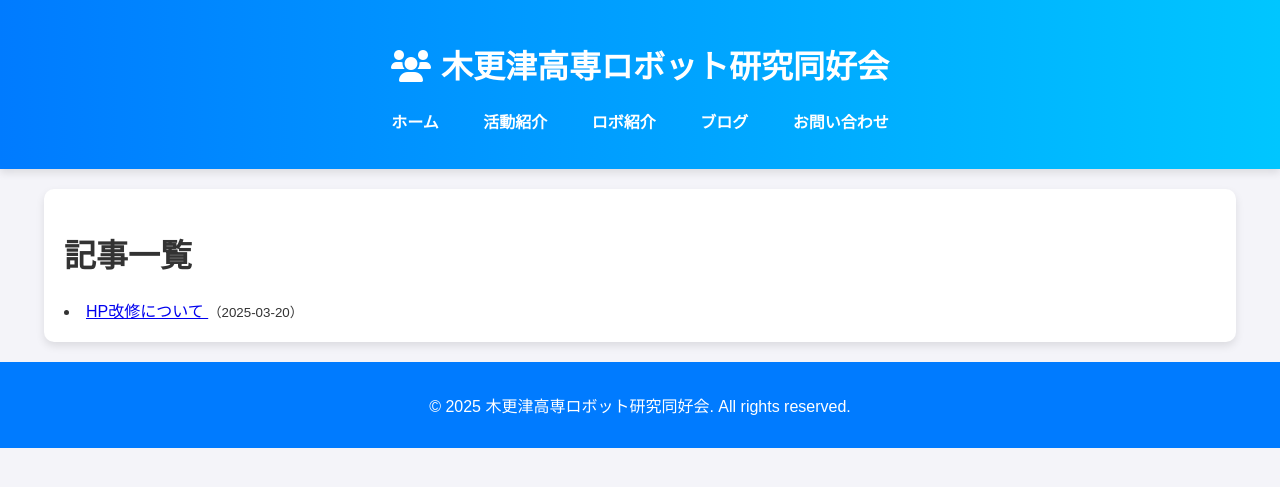
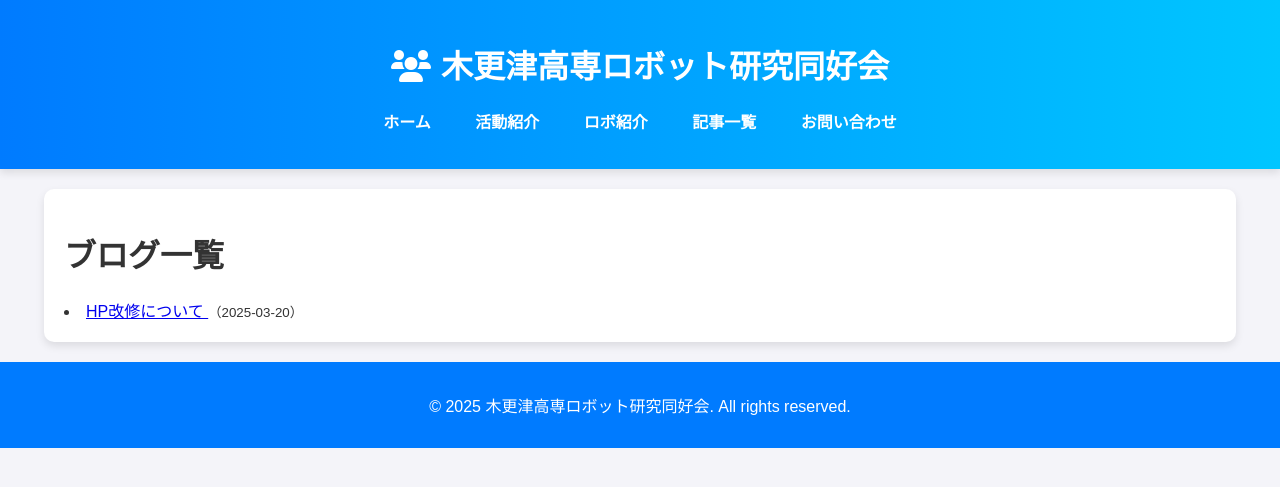
Before and after one commit to nitkcrbkn/nitkcrbkn.github.io, a Jekyll site: the page built from blog.html, in a window 1280 px wide. Shown: the top 487 px of the page. Built offline with Jekyll 4.4.1, drawn with Linux system fonts in a browser that asks for light colours.

Commit message:
たぶん良いサイト

```diff
--- a/_includes/footer.html
+++ b/_includes/footer.html
@@ -1 +1,26 @@
+<nav class="bottom-nav">
+    <a href="/">
+        <span>🏠</span>
+        <span>ホーム</span>
+    </a>
+    <a href="/about">
+        <span>🛠️</span>
+        <span>活動紹介</span>
+    </a>
+    <a href="/robot">
+        <span>🤖</span>
+        <span>ロボ紹介</span>
+    </a>
+    <a href="/blog">
+        <span>📄</span>
+        <span>記事一覧</span>
+    </a>
+    <a href="/contact">
+        <span>📬</span>
+        <span>お問い合わせ</span>
+    </a>
+</nav>
+
+
+
 <p>&copy; {{ site.time | date: '%Y' }} {{ site.title }}. All rights reserved.</p>
--- a/_includes/header.html
+++ b/_includes/header.html
@@ -4,7 +4,7 @@
         <li><a href="/">ホーム</a></li>
         <li><a href="/about">活動紹介</a></li>
         <li><a href="/robot">ロボ紹介</a></li>
-        <li><a href="/blog">ブログ</a></li>
+        <li><a href="/blog">記事一覧</a></li>
         <li><a href="/contact">お問い合わせ</a></li>
     </ul>
 </nav>
--- a/_layouts/default.html
+++ b/_layouts/default.html
@@ -6,7 +6,7 @@
     <title>{{ site.title }}</title>
     <link rel="stylesheet" href="https://cdnjs.cloudflare.com/ajax/libs/font-awesome/6.0.0/css/all.min.css">
     <link rel="stylesheet" href="{{ '/assets/css/style.css' | relative_url }}">
-    <link rel="stylesheet" href='/assets/css/header.css'>
+    <link rel="stylesheet" href='/assets/css/navigation.css'>
 
 </head>
 <body>
--- a/assets/css/header.css
+++ /dev/null
@@ -1,33 +0,0 @@
-header {
-    background: linear-gradient(90deg, #007bff, #00c6ff);
-    color: white;
-    padding: 20px 0;
-    text-align: center;
-    box-shadow: 0px 4px 8px rgba(0, 0, 0, 0.1);
-}
-nav ul {
-    list-style: none;
-    padding: 0;
-}
-nav ul li {
-    display: inline;
-    margin: 0 20px;
-}
-nav ul li a {
-    color: white;
-    text-decoration: none;
-    font-weight: bold;
-    transition: 0.3s;
-}
-nav ul li a:hover {
-    text-decoration: underline;
-}
-/*スマホ向けnav*/
-@media (max-width: 680px) {
-    nav ul{
-        display:none;
-    }
-    .site-title{
-        font-size:24px;
-    }
-}
--- /dev/null
+++ b/assets/css/navigation.css
@@ -0,0 +1,72 @@
+header {
+    background: linear-gradient(90deg, #007bff, #00c6ff);
+    color: white;
+    padding: 20px 0;
+    text-align: center;
+    box-shadow: 0px 4px 8px rgba(0, 0, 0, 0.1);
+}
+nav ul {
+    list-style: none;
+    padding: 0;
+}
+nav ul li {
+    display: inline;
+    margin: 0 20px;
+}
+nav ul li a {
+    color: white;
+    text-decoration: none;
+    font-weight: bold;
+    transition: 0.3s;
+}
+nav ul li a:hover {
+    text-decoration: underline;
+}
+.bottom-nav {
+    display: none;
+}
+/*スマホ向けnav*/
+@media (max-width: 640px) {
+    nav ul{
+        display:none;
+    }
+    .site-title{
+        font-size:24px;
+    }
+    .bottom-nav {
+        position: fixed;
+        bottom: 0;
+        left: 0;
+        width: 100%;
+        background: white;
+        border-top: 1px solid #ccc;
+        box-shadow: 0 -2px 5px rgba(0, 0, 0, 0.1);
+        display: flex;
+        justify-content: space-around;
+        padding: 10px 0;
+    }
+
+    .bottom-nav a {
+        background: none;
+        border: none;
+        display: flex;
+        flex-direction: column;
+        align-items: center;
+        font-size: 16px;
+        width:20%;
+        cursor: pointer;
+        color:black;
+        text-decoration: none;
+
+    }
+    .bottom-nav a span{
+        margin-top:3px;
+
+    }
+}
+@media (max-width: 510px){
+
+    .bottom-nav a{
+        font-size:12px;
+    }
+}
--- a/blog.html
+++ b/blog.html
@@ -3,7 +3,7 @@ layout: default
 title: 記事一覧
 ---
 
-<h1>記事一覧</h1>
+<h1>ブログ一覧</h1>
 {% for post in site. posts %}
 <li>
     <a href="{{ post.url | relative_url }}">
--- a/robot.html
+++ b/robot.html
@@ -1,6 +1,6 @@
 ---
 layout: default
-title: 記事一覧
+title: 歴代ロボ
 ---
 <link rel="stylesheet" href="{{ '/assets/css/robot.css' | relative_url }}"/>
 <p>2024年以前のロボットについても将来的には掲載したいと考えています。</p>
```
Also changed, not shown: assets/css/style.css (line endings or trailing spaces).
